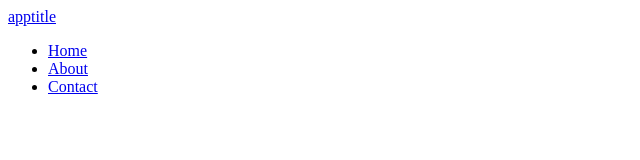
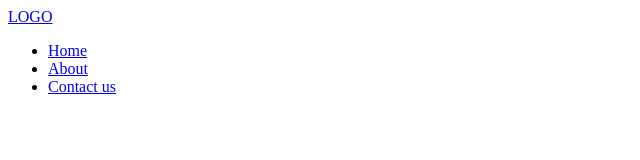
Before and after one commit to PawelZarebski7/Simple_Angular_App_Api_Form, an Angular app in the folder Easy-Angular-App/: page / in a window 1280 px wide. Shown: the top 160 px of the page, without its empty margins (0-640 px from the left). Built offline with nearby package versions, Linux system fonts and the light colour scheme.

Commit message:
add interpolation in nav.component.html and nav.component.ts

```diff
--- a/Easy-Angular-App/src/app/nav/nav.component.html
+++ b/Easy-Angular-App/src/app/nav/nav.component.html
@@ -1,11 +1,11 @@
 <header>
   <div class="container">
-    <a routerLink="/">apptitle</a>
+    <a routerLink="/"> {{Logo}}</a>
     <nav>
       <ul>
         <li><a href="/">Home</a></li>
         <li><a href="/about">About</a></li>
-        <li><a href="/contact">Contact</a></li>
+        <li><a href="/contact">Contact us</a></li>
       </ul>
     </nav>
   </div>
--- a/Easy-Angular-App/src/app/nav/nav.component.ts
+++ b/Easy-Angular-App/src/app/nav/nav.component.ts
@@ -7,6 +7,8 @@ import { Component, OnInit } from '@angular/core';
 })
 export class NavComponent implements OnInit {
 
+  Logo: string = 'LOGO';
+
   constructor() { }
 
   ngOnInit(): void {
```
